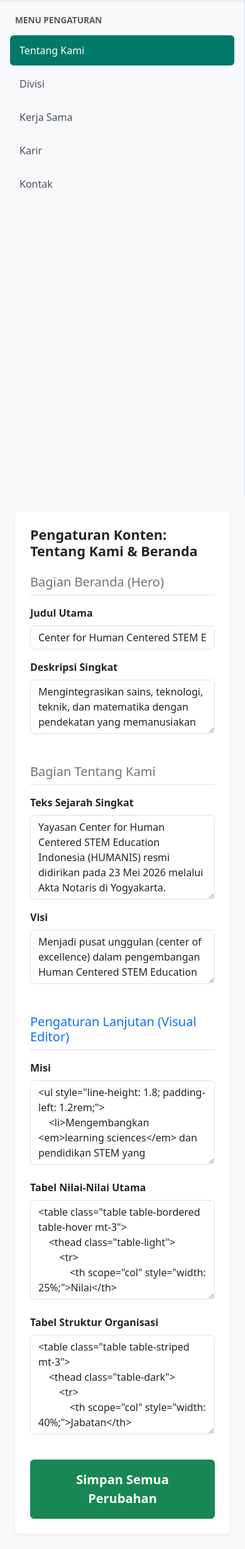
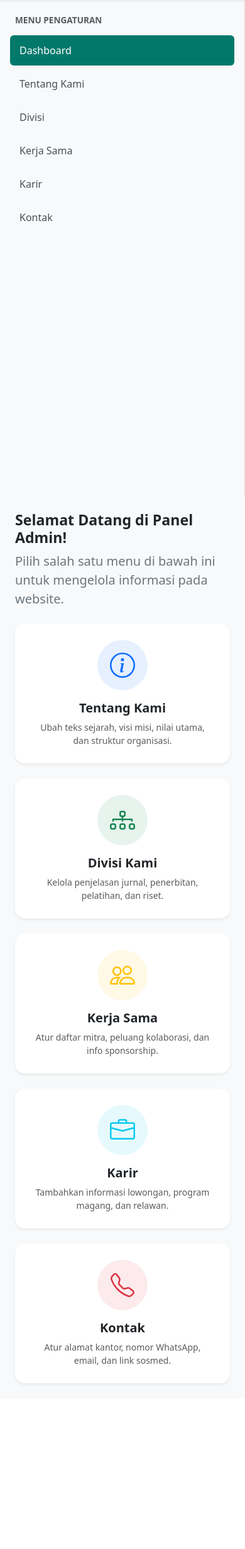
Before and after one commit to oxyrus69/humanis-comprof, a PHP site: page /admin/index.php in a window 390 px wide. Shown: the part 81-2540 px from the top of the page at 63% size. After the commit the page ends 2280 px from the top, so only its background shows below. Run offline with PHP 8.4, Linux system fonts and the light colour scheme; a user stored in the database is signed in; data comes from the database, SQL or seed files in the repository; some libraries are stand-ins or nearby versions.

Commit message:
update dashboard

```diff
--- a/admin/index.php
+++ b/admin/index.php
@@ -1,34 +1,11 @@
 <?php
 // admin/index.php
 session_start();
-include '../koneksi.php';
 
 // Proteksi Keamanan
 if (!isset($_SESSION['admin_logged_in'])) {
     header("Location: login.php");
     exit();
-}
-
-$pesan = '';
-
-// PROSES SIMPAN DATA
-if ($_SERVER['REQUEST_METHOD'] == 'POST') {
-    foreach ($_POST as $kunci => $nilai) {
-        $kunci_bersih = mysqli_real_escape_string($conn, $kunci);
-        $nilai_bersih = mysqli_real_escape_string($conn, $nilai);
-
-        $query = "UPDATE pengaturan_web SET nilai = '$nilai_bersih' WHERE kunci = '$kunci_bersih'";
-        mysqli_query($conn, $query);
-    }
-    $pesan = "Hore! Perubahan berhasil disimpan.";
-}
-
-// MENGAMBIL DATA
-$query = "SELECT * FROM pengaturan_web";
-$result = mysqli_query($conn, $query);
-$data = [];
-while ($row = mysqli_fetch_assoc($result)) {
-    $data[$row['kunci']] = $row['nilai'];
 }
 ?>
 
@@ -36,14 +13,14 @@ while ($row = mysqli_fetch_assoc($result)) {
 <html lang="id">
 <head>
     <meta charset="UTF-8">
-    <title>Dashboard Admin</title>
+    <title>Dashboard Admin - HUMANIS</title>
     <link href="https://cdn.jsdelivr.net/npm/bootstrap@5.3.0/dist/css/bootstrap.min.css" rel="stylesheet">
     <style>
         /* Gaya Khusus untuk Sidebar */
         .sidebar {
-            min-height: calc(100vh - 56px); /* Mengisi tinggi layar dikurangi tinggi navbar */
-            background-color: #f8f9fa; /* Warna latar terang, senada dengan bg-light */
-            border-right: 1px solid #dee2e6; /* Garis batas pemisah di kanan sidebar */
+            min-height: calc(100vh - 56px);
+            background-color: #f8f9fa;
+            border-right: 1px solid #dee2e6;
         }
         .sidebar-menu a {
             color: #495057;
@@ -55,11 +32,31 @@ while ($row = mysqli_fetch_assoc($result)) {
             font-weight: 500;
             transition: all 0.2s ease-in-out;
         }
-        /* Gaya saat menu disorot atau sedang aktif */
         .sidebar-menu a:hover,
         .sidebar-menu a.active {
             background-color: #00796b;
             color: #ffffff;
+        }
+
+        /* Gaya Khusus untuk Tombol Dashboard (Cards) */
+        .menu-card {
+            transition: transform 0.2s ease, box-shadow 0.2s ease;
+            border-radius: 15px;
+            border: 2px solid transparent;
+        }
+        .menu-card:hover {
+            transform: translateY(-5px);
+            box-shadow: 0 10px 20px rgba(0,0,0,0.1) !important;
+            border-color: #00796b;
+        }
+        .icon-container {
+            width: 80px;
+            height: 80px;
+            border-radius: 50%;
+            display: flex;
+            align-items: center;
+            justify-content: center;
+            margin: 0 auto;
         }
     </style>
 </head>
@@ -75,10 +72,12 @@ while ($row = mysqli_fetch_assoc($result)) {
     <div class="container-fluid">
         <div class="row">
 
+            <!-- SIDEBAR -->
             <div class="col-md-3 col-lg-2 sidebar p-3">
                 <div class="sidebar-menu mt-2">
                     <h6 class="text-uppercase text-muted fw-bold mb-3 px-2" style="font-size: 0.85rem;">Menu Pengaturan</h6>
-                    <a href="index.php" class="active">Tentang Kami</a>
+                    <a href="index.php" class="active">Dashboard</a>
+                    <a href="tentang.php">Tentang Kami</a>
                     <a href="divisi.php">Divisi</a>
                     <a href="kerjasama.php">Kerja Sama</a>
                     <a href="karir.php">Karir</a>
@@ -86,69 +85,97 @@ while ($row = mysqli_fetch_assoc($result)) {
                 </div>
             </div>
 
+            <!-- KONTEN UTAMA: GRID MENU BESAR -->
             <div class="col-md-9 col-lg-10 p-4">
-                <div class="card border-0 shadow-sm">
-                    <div class="card-body p-4">
-                        <h4 class="fw-bold mb-4">Pengaturan Konten: Tentang Kami & Beranda</h4>
 
-                        <?php if ($pesan): ?>
-                            <div class="alert alert-success fw-semibold"><?= $pesan ?></div>
-                        <?php endif; ?>
+                <div class="mb-4">
+                    <h3 class="fw-bold text-dark">Selamat Datang di Panel Admin!</h3>
+                    <p class="text-secondary fs-5">Pilih salah satu menu di bawah ini untuk mengelola informasi pada website.</p>
+                </div>
 
-                        <form method="POST" action="">
-                            <h5 class="border-bottom pb-2 mb-3 text-secondary">Bagian Beranda (Hero)</h5>
-                            <div class="mb-3">
-                                <label class="form-label fw-semibold">Judul Utama</label>
-                                <input type="text" name="hero_judul" class="form-control" value="<?= htmlspecialchars($data['hero_judul'] ?? '') ?>">
+                <div class="row g-4">
+
+                    <!-- Tombol 1: Tentang Kami -->
+                    <div class="col-md-6 col-lg-4">
+                        <div class="card menu-card h-100 shadow-sm text-center p-4">
+                            <div class="icon-container bg-primary bg-opacity-10 mb-3 text-primary">
+                                <!-- SVG Icon: Info / About -->
+                                <svg xmlns="http://www.w3.org/2000/svg" width="40" height="40" fill="currentColor" viewBox="0 0 16 16">
+                                    <path d="M8 15A7 7 0 1 1 8 1a7 7 0 0 1 0 14m0 1A8 8 0 1 0 8 0a8 8 0 0 0 0 16"/>
+                                    <path d="m8.93 6.588-2.29.287-.082.38.45.083c.294.07.352.176.288.469l-.738 3.468c-.194.897.105 1.319.808 1.319.545 0 1.178-.252 1.465-.598l.088-.416c-.2.176-.492.246-.686.246-.275 0-.375-.193-.304-.533zM9 4.5a1 1 0 1 1-2 0 1 1 0 0 1 2 0"/>
+                                </svg>
                             </div>
-                            <div class="mb-4">
-                                <label class="form-label fw-semibold">Deskripsi Singkat</label>
-                                <textarea name="hero_deskripsi" class="form-control" rows="3"><?= htmlspecialchars($data['hero_deskripsi'] ?? '') ?></textarea>
+                            <h5 class="fw-bold">Tentang Kami</h5>
+                            <p class="text-muted small mb-0">Ubah teks sejarah, visi misi, nilai utama, dan struktur organisasi.</p>
+                            <a href="tentang.php" class="stretched-link"></a>
+                        </div>
+                    </div>
+
+                    <!-- Tombol 2: Divisi -->
+                    <div class="col-md-6 col-lg-4">
+                        <div class="card menu-card h-100 shadow-sm text-center p-4">
+                            <div class="icon-container bg-success bg-opacity-10 mb-3 text-success">
+                                <!-- SVG Icon: Grid / Diagram -->
+                                <svg xmlns="http://www.w3.org/2000/svg" width="40" height="40" fill="currentColor" viewBox="0 0 16 16">
+                                    <path fill-rule="evenodd" d="M6 3.5A1.5 1.5 0 0 1 7.5 2h1A1.5 1.5 0 0 1 10 3.5v1A1.5 1.5 0 0 1 8.5 6v1H14a.5.5 0 0 1 .5.5v1a.5.5 0 0 1-1 0V8h-5v.5a.5.5 0 0 1-1 0V8h-5v.5a.5.5 0 0 1-1 0v-1A.5.5 0 0 1 2 7h5.5V6A1.5 1.5 0 0 1 6 4.5zM8.5 5a.5.5 0 0 0 .5-.5v-1a.5.5 0 0 0-.5-.5h-1a.5.5 0 0 0-.5.5v1a.5.5 0 0 0 .5.5zM0 11.5A1.5 1.5 0 0 1 1.5 10h1A1.5 1.5 0 0 1 4 11.5v1A1.5 1.5 0 0 1 2.5 14h-1A1.5 1.5 0 0 1 0 12.5zm1.5-.5a.5.5 0 0 0-.5.5v1a.5.5 0 0 0 .5.5h1a.5.5 0 0 0 .5-.5v-1a.5.5 0 0 0-.5-.5zm4.5.5A1.5 1.5 0 0 1 7.5 10h1a1.5 1.5 0 0 1 1.5 1.5v1A1.5 1.5 0 0 1 8.5 14h-1A1.5 1.5 0 0 1 6 12.5zm1.5-.5a.5.5 0 0 0-.5.5v1a.5.5 0 0 0 .5.5h1a.5.5 0 0 0 .5-.5v-1a.5.5 0 0 0-.5-.5zm4.5.5a1.5 1.5 0 0 1 1.5-1.5h1a1.5 1.5 0 0 1 1.5 1.5v1a1.5 1.5 0 0 1-1.5 1.5h-1a1.5 1.5 0 0 1-1.5-1.5zm1.5-.5a.5.5 0 0 0-.5.5v1a.5.5 0 0 0 .5.5h1a.5.5 0 0 0 .5-.5v-1a.5.5 0 0 0-.5-.5z"/>
+                                </svg>
                             </div>
+                            <h5 class="fw-bold">Divisi Kami</h5>
+                            <p class="text-muted small mb-0">Kelola penjelasan jurnal, penerbitan, pelatihan, dan riset.</p>
+                            <a href="divisi.php" class="stretched-link"></a>
+                        </div>
+                    </div>
 
-                            <h5 class="border-bottom pb-2 mb-3 mt-5 text-secondary">Bagian Tentang Kami</h5>
-                            <div class="mb-3">
-                                <label class="form-label fw-semibold">Teks Sejarah Singkat</label>
-                                <textarea name="tentang_sejarah" class="form-control" rows="5"><?= htmlspecialchars($data['tentang_sejarah'] ?? '') ?></textarea>
+                    <!-- Tombol 3: Kerja Sama -->
+                    <div class="col-md-6 col-lg-4">
+                        <div class="card menu-card h-100 shadow-sm text-center p-4">
+                            <div class="icon-container bg-warning bg-opacity-10 mb-3 text-warning">
+                                <!-- SVG Icon: People -->
+                                <svg xmlns="http://www.w3.org/2000/svg" width="40" height="40" fill="currentColor" viewBox="0 0 16 16">
+                                    <path d="M15 14s1 0 1-1-1-4-5-4-5 3-5 4 1 1 1 1zm-7.978-1L7 12.996c.001-.264.167-1.03.76-1.72C8.312 10.629 9.282 10 11 10c1.717 0 2.687.63 3.24 1.276.593.69.758 1.457.76 1.72l-.008.002-.014.002zM11 7a2 2 0 1 0 0-4 2 2 0 0 0 0 4m3-2a3 3 0 1 1-6 0 3 3 0 0 1 6 0M6.936 9.28a6 6 0 0 0-1.23-.247A7 7 0 0 0 5 9c-4 0-5 3-5 4q0 1 1 1h4.216A2.24 2.24 0 0 1 5 13c0-1.01.377-2.042 1.09-2.904.243-.294.526-.569.846-.816M4.92 10A5.5 5.5 0 0 0 4 13H1c0-.26.164-1.03.76-1.724.545-.636 1.492-1.256 3.16-1.275ZM1.5 5.5a3 3 0 1 1 6 0 3 3 0 0 1-6 0m3-2a2 2 0 1 0 0 4 2 2 0 0 0 0-4"/>
+                                </svg>
                             </div>
+                            <h5 class="fw-bold">Kerja Sama</h5>
+                            <p class="text-muted small mb-0">Atur daftar mitra, peluang kolaborasi, dan info sponsorship.</p>
+                            <a href="kerjasama.php" class="stretched-link"></a>
+                        </div>
+                    </div>
 
-                            <div class="mb-4">
-                                <label class="form-label fw-semibold">Visi</label>
-                                <textarea name="tentang_visi" class="form-control" rows="3"><?= htmlspecialchars($data['tentang_visi'] ?? '') ?></textarea>
+                    <!-- Tombol 4: Karir -->
+                    <div class="col-md-6 col-lg-4">
+                        <div class="card menu-card h-100 shadow-sm text-center p-4">
+                            <div class="icon-container bg-info bg-opacity-10 mb-3 text-info">
+                                <!-- SVG Icon: Briefcase -->
+                                <svg xmlns="http://www.w3.org/2000/svg" width="40" height="40" fill="currentColor" viewBox="0 0 16 16">
+                                    <path d="M6.5 1A1.5 1.5 0 0 0 5 2.5V3H1.5A1.5 1.5 0 0 0 0 4.5v8A1.5 1.5 0 0 0 1.5 14h13a1.5 1.5 0 0 0 1.5-1.5v-8A1.5 1.5 0 0 0 14.5 3H11v-.5A1.5 1.5 0 0 0 9.5 1h-3zm0 1h3a.5.5 0 0 1 .5.5V3H6v-.5a.5.5 0 0 1 .5-.5zm1.886 6.914L15 7.151V12.5a.5.5 0 0 1-.5.5h-13a.5.5 0 0 1-.5-.5V7.15l6.614 1.764a1.5 1.5 0 0 0 1.157 0zM1.5 4h13a.5.5 0 0 1 .5.5v1.616L8.129 7.948a.5.5 0 0 1-.258 0L1 6.116V4.5a.5.5 0 0 1 .5-.5z"/>
+                                </svg>
                             </div>
+                            <h5 class="fw-bold">Karir</h5>
+                            <p class="text-muted small mb-0">Tambahkan informasi lowongan, program magang, dan relawan.</p>
+                            <a href="karir.php" class="stretched-link"></a>
+                        </div>
+                    </div>
 
-                            <h5 class="border-bottom pb-2 mb-3 mt-5 text-primary">Pengaturan Lanjutan (Visual Editor)</h5>
+                    <!-- Tombol 5: Kontak -->
+                    <div class="col-md-6 col-lg-4">
+                        <div class="card menu-card h-100 shadow-sm text-center p-4">
+                            <div class="icon-container bg-danger bg-opacity-10 mb-3 text-danger">
+                                <!-- SVG Icon: Telephone -->
+                                <svg xmlns="http://www.w3.org/2000/svg" width="38" height="38" fill="currentColor" viewBox="0 0 16 16">
+                                    <path d="M3.654 1.328a.678.678 0 0 0-1.015-.063L1.605 2.3c-.483.484-.661 1.169-.45 1.77a17.6 17.6 0 0 0 4.168 6.608 17.6 17.6 0 0 0 6.608 4.168c.601.211 1.286.033 1.77-.45l1.034-1.034a.678.678 0 0 0-.063-1.015l-2.307-1.794a.68.68 0 0 0-.58-.122l-2.19.547a1.75 1.75 0 0 1-1.657-.459L5.482 8.062a1.75 1.75 0 0 1-.46-1.657l.548-2.19a.68.68 0 0 0-.122-.58zM1.884.511a1.745 1.745 0 0 1 2.612.163L6.29 2.98c.329.423.445.974.315 1.494l-.547 2.19a.68.68 0 0 0 .178.643l2.457 2.457a.68.68 0 0 0 .644.178l2.189-.547a1.75 1.75 0 0 1 1.494.315l2.306 1.794c.829.645.905 1.87.163 2.611l-1.034 1.034c-.74.74-1.846 1.065-2.877.702a18.6 18.6 0 0 1-7.01-4.42 18.6 18.6 0 0 1-4.42-7.009c-.362-1.03-.037-2.137.703-2.877z"/>
+                                </svg>
+                            </div>
+                            <h5 class="fw-bold">Kontak</h5>
+                            <p class="text-muted small mb-0">Atur alamat kantor, nomor WhatsApp, email, dan link sosmed.</p>
+                            <a href="kontak.php" class="stretched-link"></a>
+                        </div>
+                    </div>
 
-                            <div class="mb-4">
-                                <label class="form-label fw-semibold">Misi</label>
-                                <textarea name="tentang_misi" class="form-control editor-visual" rows="5"><?= htmlspecialchars($data['tentang_misi'] ?? '') ?></textarea>
-                            </div>
+                </div> <!-- Akhir row grid -->
 
-                            <div class="mb-4">
-                                <label class="form-label fw-semibold">Tabel Nilai-Nilai Utama</label>
-                                <textarea name="tentang_nilai" class="form-control editor-visual" rows="6"><?= htmlspecialchars($data['tentang_nilai'] ?? '') ?></textarea>
-                            </div>
+            </div> <!-- Akhir KONTEN UTAMA -->
 
-                            <div class="mb-4">
-                                <label class="form-label fw-semibold">Tabel Struktur Organisasi</label>
-                                <textarea name="tentang_struktur" class="form-control editor-visual" rows="6"><?= htmlspecialchars($data['tentang_struktur'] ?? '') ?></textarea>
-                            </div>
-
-                            <button type="submit" class="btn btn-success fw-bold px-4 py-3 mt-3 w-100 fs-5">Simpan Semua Perubahan</button>
-                        </form>
-                    </div>
-                </div>
-            </div> </div>
-    </div> <script src="https://cdnjs.cloudflare.com/ajax/libs/tinymce/6.8.2/tinymce.min.js"></script>
-    <script>
-        tinymce.init({
-            selector: '.editor-visual',
-            plugins: 'table lists',
-            toolbar: 'undo redo | bold italic | bullist numlist | table | alignleft aligncenter alignright',
-            menubar: false,
-            branding: false,
-            content_style: 'body { font-family: -apple-system, BlinkMacSystemFont, "Segoe UI", Roboto, Helvetica, Arial, sans-serif; font-size: 15px; } table { width: 100%; border-collapse: collapse; } table, td, th { border: 1px dashed #ccc; padding: 8px; }'
-        });
-    </script>
+        </div>
+    </div>
 </body>
 </html>
```
Also changed, not shown: admin/tentang.php (added, +158 -0 lines), components/header.php (+9 -5 lines).
